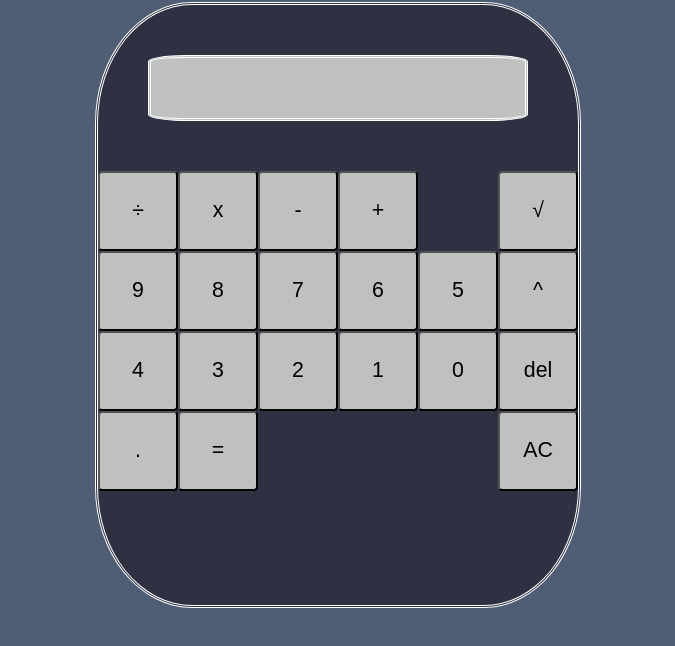
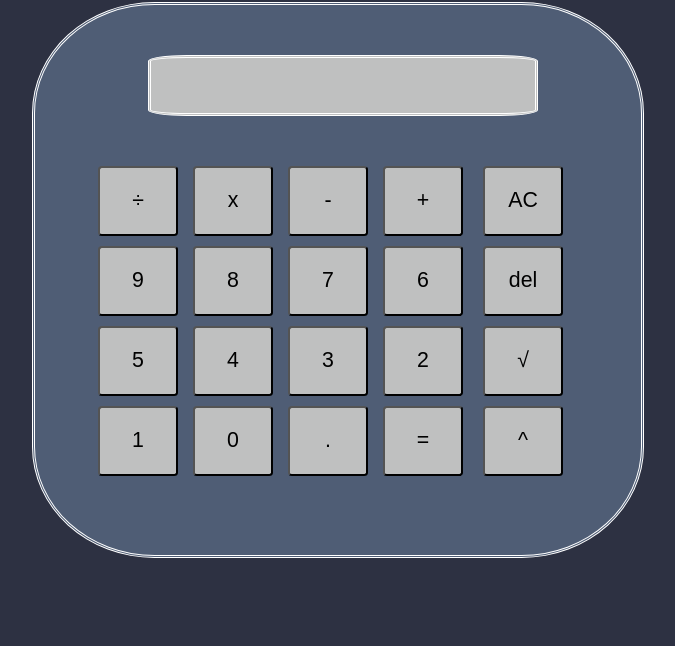
Before and after one commit to bwettenstein/calculator, a plain HTML site: page index.html in a window 1280 px wide. Shown: the part 80-726 px from the top of the page, without its empty margins (302-977 px from the left). Drawn offline with Linux system fonts and the light colour scheme.

Commit message:
Added more button styling

```diff
--- a/index.html
+++ b/index.html
@@ -15,10 +15,10 @@
     <div class="calc-container">
         <div class="output"></div>
         <div class="upper-buttons">
+            <button class="clear">AC</button>
+            <button class="del">del</button>
             <button class="root">√</button>
             <button class="power">^</button>
-            <button class="del">del</button>
-            <button class="clear">AC</button>
         </div>
         <div class="main-operators">
             <button class="division">÷</button>
--- a/style.css
+++ b/style.css
@@ -1,9 +1,10 @@
 body{
-    background-color: #4F5D75;
+    background-color: #2D3142;
+
     font-family: -apple-system, BlinkMacSystemFont, 'Segoe UI', Roboto, Oxygen, Ubuntu, Cantarell, 'Open Sans', 'Helvetica Neue', sans-serif;
 }
 button{
-    height: 80px;
+    height: 70px;
     width: 80px;
     border-radius: 5%;
 }
@@ -12,9 +13,11 @@ button{
     border-style: double;
     border-color: #FFFFFF;
     border-radius: 20%;
-    background-color: #2D3142;
+    background-color: #4F5D75;
     width: 480px;
-    height: 600px;
+    height: 550px;
+    padding-left: 5%;
+    padding-right: 5%;
 }
 .output {
     border-style: double;
@@ -23,6 +26,7 @@ button{
     background-color: #BFC0C0;
     margin: 50px;
     height: 10%;
+    width: 80%;
 }
 .upper-buttons {
     display: flex;
@@ -32,7 +36,6 @@ button{
 .numbers{
     color: #FFFFFF;
     display: flex;
-    /* flex-wrap: wrap; */
     flex-wrap: wrap;
 }
 .main-operators{
@@ -42,11 +45,18 @@ button{
 .division, .multiplication, .subtraction, .addition, .decimal, .equals
 {
     font-size: 16pt;
-    padding: 10pt;
     text-align: center;
     color: black;
     background-color: #BFC0C0;
-
+    margin-bottom: 10px;
+    margin-right: 15px;
+}
+.a:hover, .b:hover, .c:hover, .d:hover, .e:hover, .f:hover, .g:hover, .h:hover, .i:hover, .j:hover, .root:hover, .power:hover, .del:hover, .clear:hover,
+.division:hover, .multiplication:hover, .subtraction:hover, .addition:hover, .decimal:hover, .equals:hover
+{
+    border-style: solid;
+    border-color: black;
+    border-width: 2pt;
 }
 .title {
     margin: auto;
```
